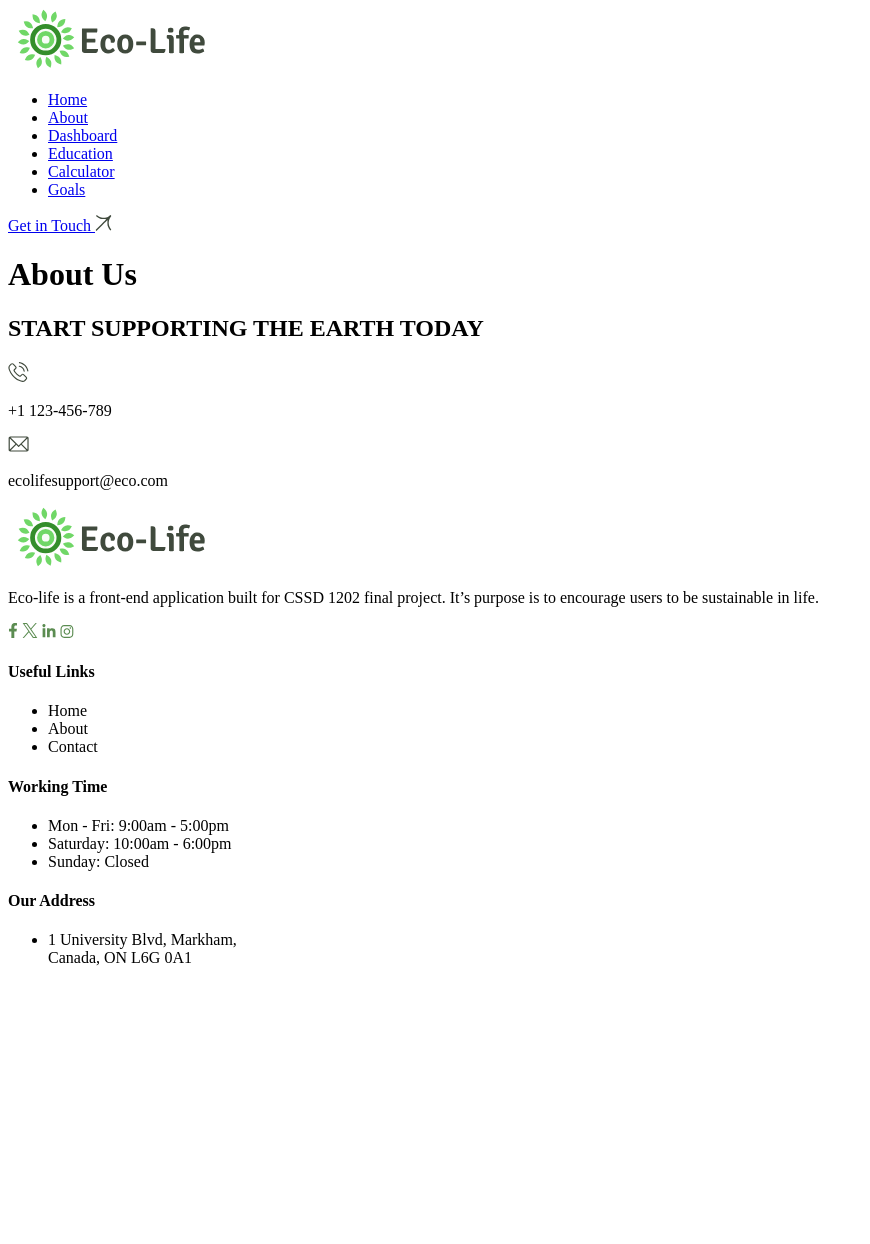
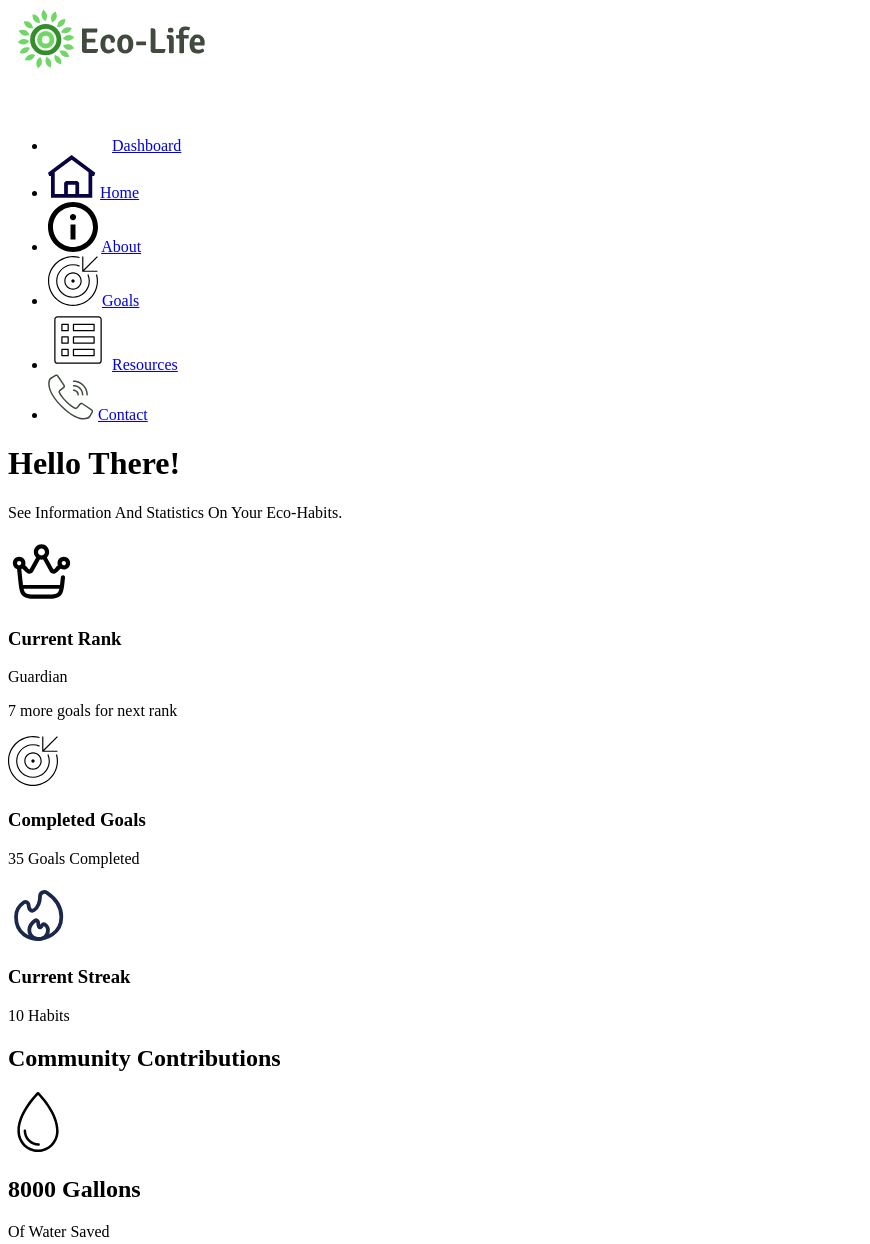
Before and after one commit to AndrewC145/Eco-Life, a plain HTML site: page dashboard.html in a window 1280 px wide. Shown: the top 1244 px of the page, without its empty margins (0-870 px from the left). Before the commit the page ends 983 px from the top, so only its background shows below. Drawn offline with Linux system fonts and the light colour scheme.

Commit message:
Created Dashboard Structure

```diff
--- a/dashboard.html
+++ b/dashboard.html
@@ -8,93 +8,137 @@
     <link rel="icon" type="image/x-icon" href="svg/favicon.svg" />
   </head>
   <body>
-    <header>
-      <nav>
-        <div class="logo">
-          <img src="svg/logo.svg" alt="Eco-Life" />
-        </div>
-        <ul>
-          <li><a href="index.html">Home</a></li>
-          <li><a href="about.html">About</a></li>
-          <li><a href="dashboard.html">Dashboard</a></li>
-          <li><a href="education.html">Education</a></li>
-          <li><a href="calculator.html">Calculator</a></li>
-          <li><a href="goals.html">Goals</a></li>
-        </ul>
-        <div class="contact-btn">
-          <a href="contact.html"
-            >Get in Touch <img src="svg/arrow.svg" alt="arrow"
-          /></a>
-        </div>
-      </nav>
-      <div class="title-container">
-        <h1>About Us</h1>
-      </div>
-    </header>
-    <section></section>
-    <footer>
-      <div class="support-container">
-        <div class="support-text">
-          <h2>START SUPPORTING THE EARTH TODAY</h2>
-        </div>
-        <div class="support-info">
-          <div class="phone-container">
-            <img src="svg/smaller-phone.svg" alt="phone" />
+    <main>
+      <div class="container">
+        <nav class="sidebar">
+          <div class="logo">
+            <img src="svg/logo.svg" alt="Eco-Life" />
           </div>
-          <p>+1 123-456-789</p>
-          <div class="email-container">
-            <img src="svg/email.svg" alt="email" />
+          <div class="dashboard-links">
+            <ul>
+              <li>
+                <img src="svg/dashboard-1_svgrepo.com.svg" alt="Dashboard" />
+                <a href="dashboard.html">Dashboard</a>
+              </li>
+              <li>
+                <img src="svg/home.svg" alt="Home" />
+                <a href="index.html" alt="home">Home</a>
+              </li>
+              <li>
+                <img src="svg/about.svg" alt="About" />
+                <a href="about.html" alt="about">About</a>
+              </li>
+              <li>
+                <img src="svg/goals_1_.svg" alt="Goals" />
+                <a href="goals.html" alt="goals">Goals</a>
+              </li>
+              <li>
+                <img src="svg/news_svgrepo.com.svg" alt="resources" />
+                <a href="education.html" alt="resources">Resources</a>
+              </li>
+              <li>
+                <img src="svg/phone.svg" alt="Contact" />
+                <a href="contact.html" alt="contact">Contact</a>
+              </li>
+            </ul>
           </div>
-          <p>ecolifesupport@eco.com</p>
-        </div>
-      </div>
-      <div class="footer-main">
-        <div class="footer-info-container">
-          <div class="footer-left">
-            <div class="footer-logo">
-              <img src="svg/logo.svg" alt="Eco Life" />
+        </nav>
+        <div class="main-grid">
+          <div class="grid-header">
+            <h1>Hello There!</h1>
+            <p>See Information And Statistics On Your Eco-Habits.</p>
+          </div>
+          <div class="card">
+            <div class="title-card">
+              <div class="icon">
+                <img src="svg/crown_svgrepo.com.svg" alt="crown" />
+              </div>
+              <h3>Current Rank</h3>
             </div>
-            <p>
-              Eco-life is a front-end application built for CSSD 1202 final
-              project. It’s purpose is to encourage users to be sustainable in
-              life.
-            </p>
-            <div class="social-media">
-              <img src="svg/facebook.svg" alt="facebook" />
-              <img src="svg/twitter.svg" alt="twitter" />
-              <img src="svg/linkedin.svg" alt="linkedin" />
-              <img src="svg/instagram.svg" alt="instagram" />
+            <div class="content-card">
+              <p>Guardian</p>
+              <p>7 more goals for next rank</p>
             </div>
           </div>
-          <div class="footer-right">
-            <div class="links">
-              <h4>Useful Links</h4>
-              <ul>
-                <li>Home</li>
-                <li>About</li>
-                <li>Contact</li>
-              </ul>
+          <div class="card">
+            <div class="title-card">
+              <div class="icon">
+                <img src="svg/goals_1_.svg" alt="goals" />
+              </div>
+              <h3>Completed Goals</h3>
             </div>
-            <div class="working-time">
-              <h4>Working Time</h4>
-              <ul>
-                <li>Mon - Fri: 9:00am - 5:00pm</li>
-                <li>Saturday: 10:00am - 6:00pm</li>
-                <li>Sunday: Closed</li>
-              </ul>
+            <div class="content-card">
+              <p>35 Goals Completed</p>
             </div>
-            <div class="address">
-              <h4>Our Address</h4>
-              <ul>
-                <li>
-                  1 University Blvd, Markham, <br />
-                  Canada, ON L6G 0A1
-                </li>
-              </ul>
+          </div>
+          <div class="card">
+            <div class="title-card">
+              <div class="icon">
+                <img src="svg/fire_svgrepo.com.svg" alt="fire" />
+              </div>
+              <h3>Current Streak</h3>
             </div>
+            <div class="content-card">
+              <p>10 Habits</p>
+            </div>
+          </div>
+          <div class="community-card">
+            <h2>Community Contributions</h2>
+            <div class="community-content">
+              <div class="impact-card">
+                <div class="icon">
+                  <img src="svg/water-drop-drop_svgrepo.com.svg" alt="water" />
+                </div>
+                <h2>8000 Gallons</h2>
+                <p>Of Water Saved</p>
+              </div>
+              <div class="impact-card">
+                <div class="icon">
+                  <img src="svg/garbage-trash_svgrepo.com.svg" alt="trash" />
+                </div>
+                <h2>1000 Pounds</h2>
+                <p>Of Waste Recycled</p>
+              </div>
+              <div class="impact-card">
+                <div class="icon">
+                  <img src="svg/tree-evergreen_svgrepo.com.svg" alt="tree" />
+                </div>
+                <h2>300 Trees</h2>
+                <p>Planted</p>
+              </div>
+            </div>
+          </div>
+          <div class="fact-card">
+            <h2>Fact Of The Day</h2>
+            <p>
+              Lorem ipsum dolor sit amet consectetur adipisicing elit. A,
+              numquam rem ratione voluptatum, iusto repellendus rerum
+              consequatur possimus quis nemo beatae sint
+            </p>
+          </div>
+          <div class="quote-card">
+            <h2>Quote Of The Day</h2>
+            <div class="text-container">
+              <p>
+                Lorem ipsum dolor sit amet consectetur adipisicing elit. Dolorem
+                rem et temporibus cumque, corrupti, eius laboriosam accusantium
+                ad sit, voluptatem optio
+              </p>
+            </div>
+            <div class="quote-author">
+              <p>John Doe</p>
+            </div>
+          </div>
+          <div class="tips-card">
+            <h2>Quick Tips</h2>
+            <p>
+              Lorem ipsum dolor sit amet consectetur adipisicing elit. A,
+              numquam rem ratione voluptatum, iusto repellendus rerum
+              consequatur possimus quis nemo beatae sint
+            </p>
           </div>
         </div>
       </div>
-    </footer>
+    </main>
   </body>
 </html>
```
